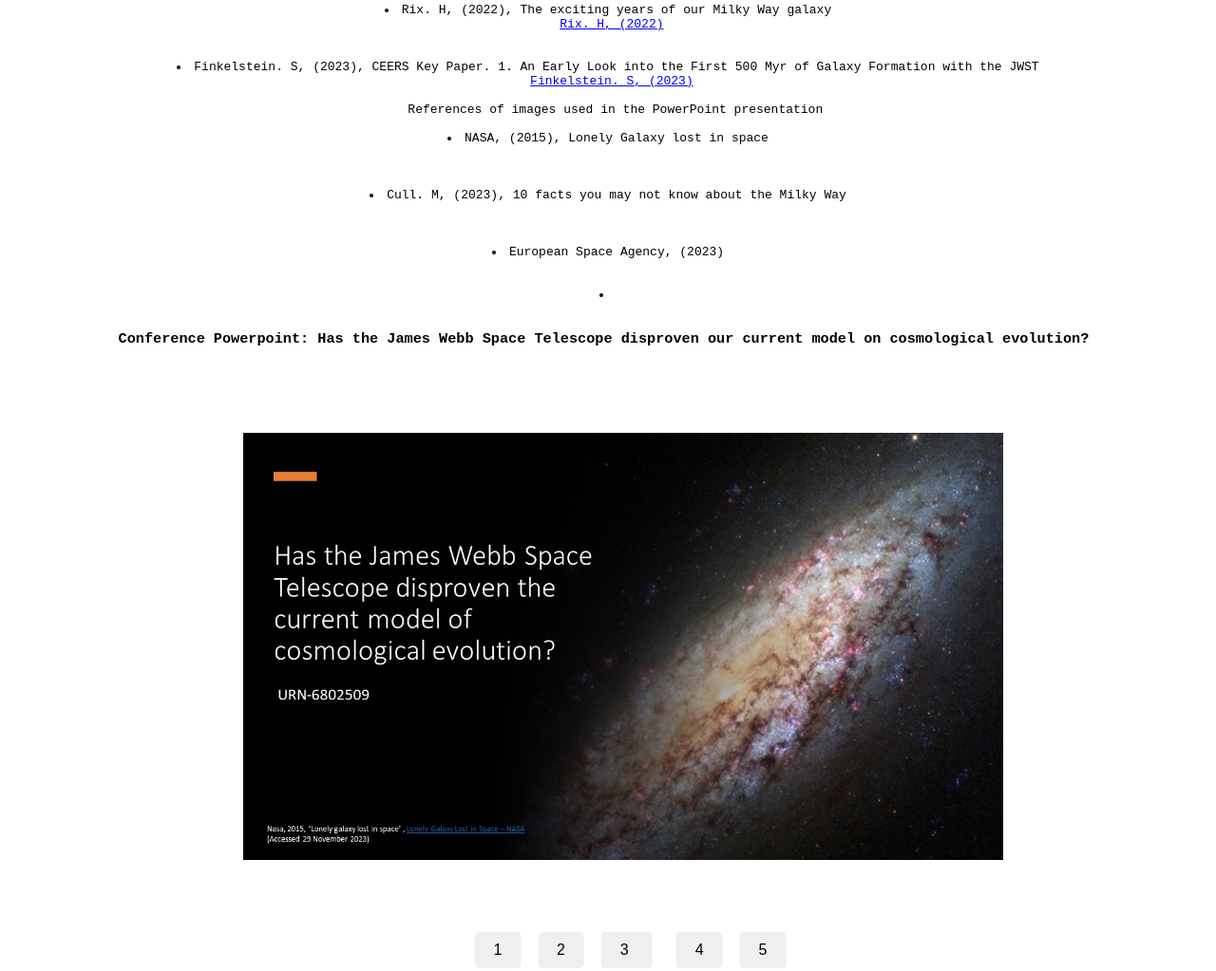
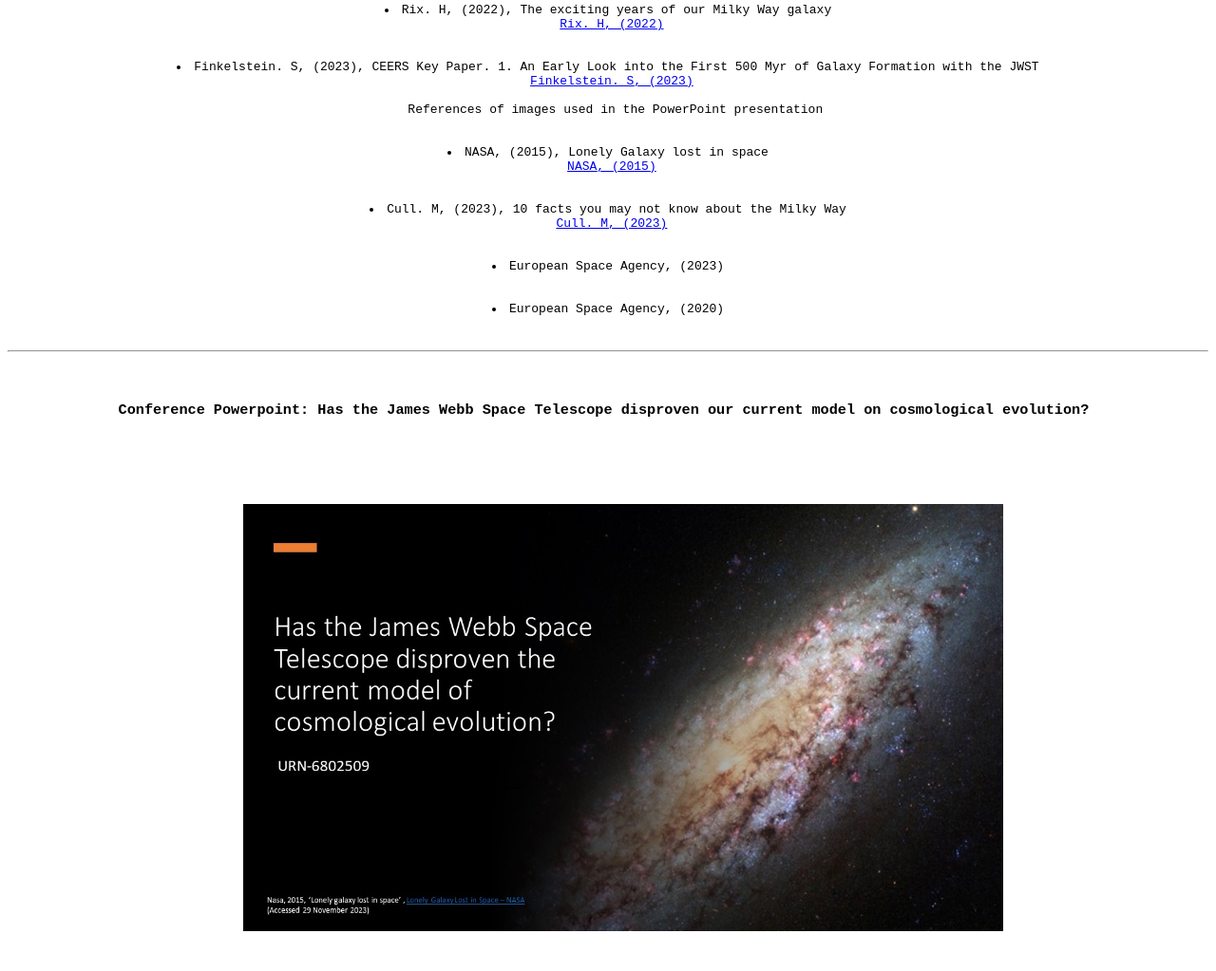
Before and after one commit to FEPSFY6802509/FY6802509, a plain HTML site: page index.html in a window 1280 px wide. Shown: the part 3250-4273 px from the top of the page at 95% size. Drawn offline with Linux system fonts and the light colour scheme.

Commit message:
Update index.html

```diff
--- a/index.html
+++ b/index.html
@@ -189,13 +189,14 @@ p.exl {
   <li id="Steven L Finkelstein">Finkelstein. S, (2023), CEERS Key Paper. 1. An Early Look into the First 500 Myr of Galaxy Formation with the JWST</li> <a href=https://iopscience.iop.org/article/10.3847/2041-8213/acade4>Finkelstein. S, (2023)</a>
 
   References of images used in the PowerPoint presentation
-  <li id="Nasa 2015">NASA, (2015), Lonely Galaxy lost in space</li>
 
-  <li id="Cull. M">Cull. M, (2023), 10 facts you may not know about the Milky Way</li>
+  <li id="Nasa 2015">NASA, (2015), Lonely Galaxy lost in space</li> <a href=https://www.nasa.gov/image-article/lonely-galaxy-lost-space/>NASA, (2015)</a>
+
+  <li id="Cull. M">Cull. M, (2023), 10 facts you may not know about the Milky Way</li> <a href=https://www.discovermagazine.com/the-sciences/10-facts-you-may-not-know-about-the-milky-way>Cull. M, (2023)</a>
 
   <li id="European Space Agency">European Space Agency, (2023)
 
-  <li id="European Space Agency 2>European Space Agency (2020), Hubble finds exciting </li>
+  <li id="European Space Agency 2>European Space Agency (2020), Hubble makes suprising find in the early univers </li> <a href=https://www.esa.int/ESA_Multimedia/Images/2020/06/Hubble_makes_surprising_find_in_the_early_Universe>European Space Agency, (2020)</a>
 
 
 <hr>
```
